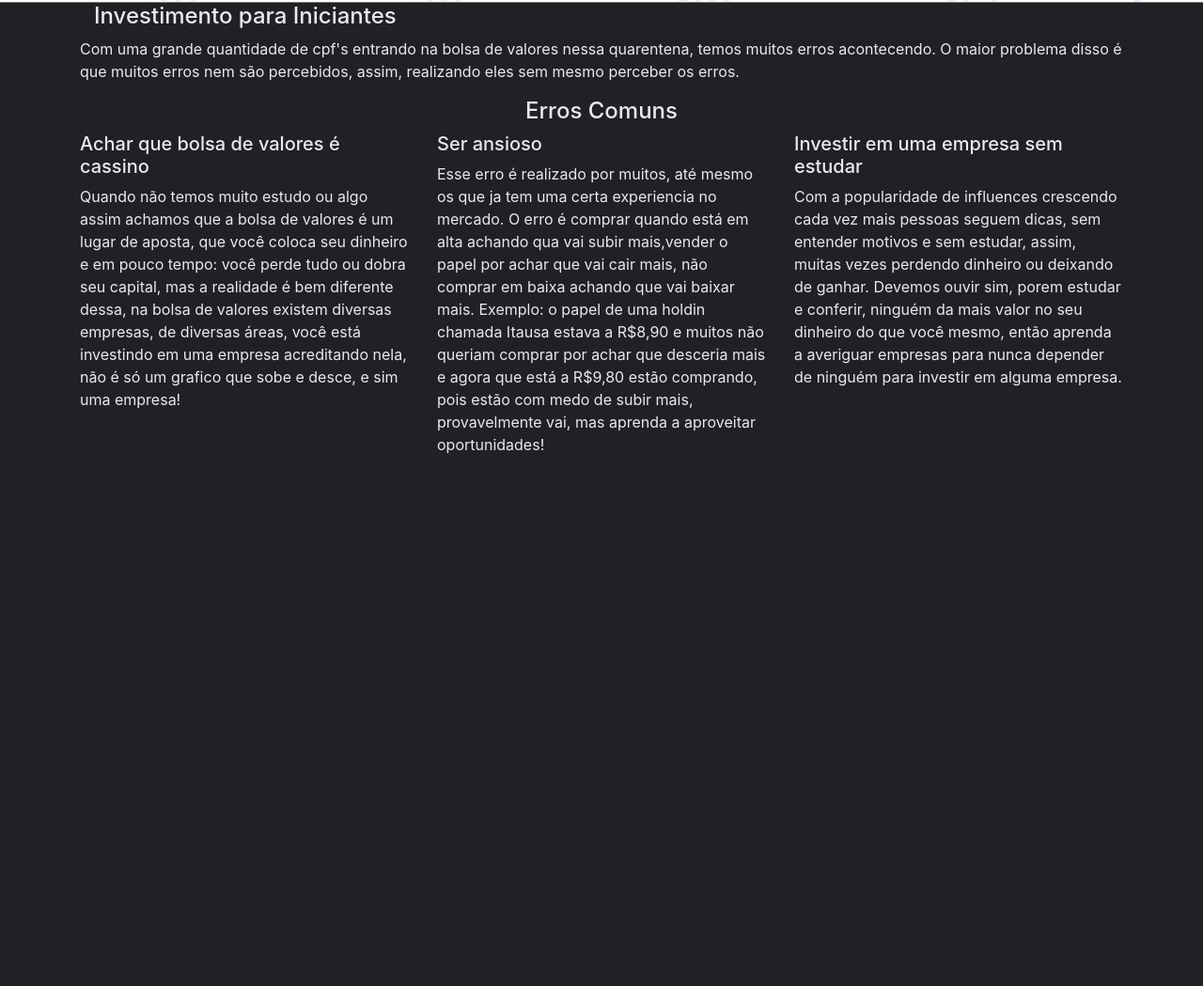
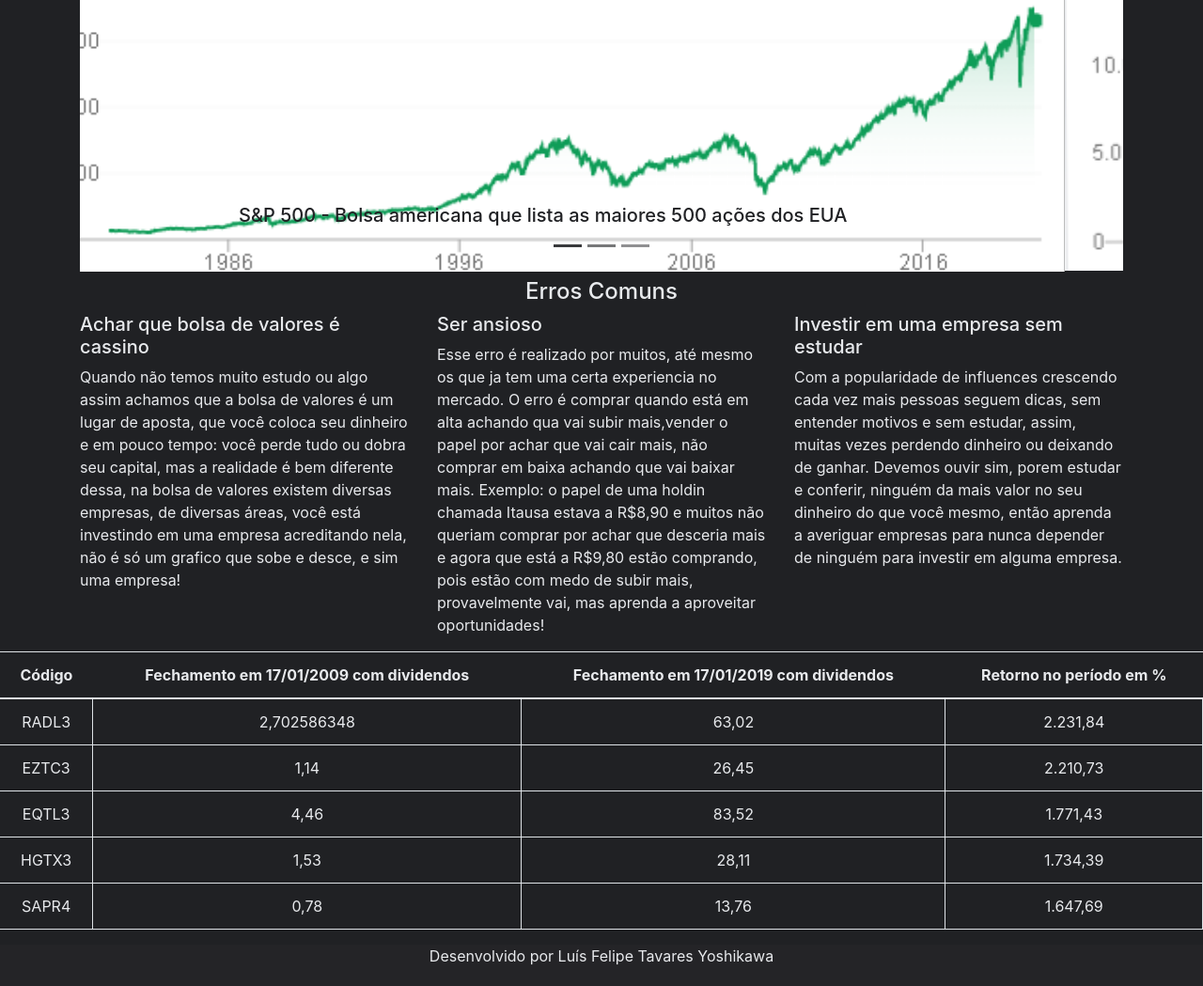
Before and after one commit to luisyoshikawa/bootstrapactivity, a plain HTML site: page index.html in a window 1280 px wide. Shown: the part 436-1485 px from the top of the page at 94% size. Before the commit the page ends 937 px from the top, so only its background shows below. Drawn offline with nearby package versions, Linux system fonts and the light colour scheme.

Commit message:
tables +

```diff
--- a/css/style.css
+++ b/css/style.css
@@ -1,3 +1,6 @@
+body{
+    scroll-behavior: smooth;
+}
 #erros{
     width: 100%;
     margin-left: auto;
@@ -9,3 +12,25 @@
     margin-left: auto;
     text-align: center;
 }
+#centro{
+    margin-left: auto;
+    margin-left: auto;
+    text-align: center;
+}
+table{
+    width: 100%;
+}
+tr{
+    text-align: center;
+    align-items: center;
+}
+td{
+    border-right: 1px solid #dee2e6;
+}
+/*footer*/
+footer{
+	text-align: center;
+	width: 100%;
+	padding-bottom: 20px;
+	background-color: rgba(36, 36, 39, 1);
+}
--- a/index.html
+++ b/index.html
@@ -35,7 +35,14 @@
                 </div>
             </div>
     </nav>
-    <div class="magin-top">
+
+    <div class="container" style="margin-top:68px;">
+        <h4 style="text-align: center;">Investimento para Iniciantes</h4>
+        <p>Com uma grande quantidade de cpf's entrando na bolsa de valores nessa quarentena, temos muitos erros acontecendo. O maior problema disso é que muitos erros nem são percebidos, assim, realizando eles diversas vezes. Na bolsa de valores temos diversos meios para ganhar dinheiro, como, o mais conhecido por todos "comprar na baixa e vender na alta", essa é a forma mais arriscada e dificíl de ganhar dinheiro, pois ninguém tem uma bola de cristal para adivinhar tudo.</p>
+        <p>A forma mais "facil" de ganhar dinheiro na bolsa de valores é investir em boas empresas para longo prazo, dependendo do papel, ele paga dividendos (dividendos = parte do lucro para seus acionistas, como um aluguel), além dos dividendos, como é uma boa empresa, provalvelmente irá ganhar também com a valorização do papel.</p>
+        <p>Podemos ver o poder no longo prazo nos indices das bolsas:</p>
+
+
           <div class="carrosel">
             <div id="carouselExampleCaptions" class="carousel slide" data-ride="carousel">
               <ol class="carousel-indicators">
@@ -73,14 +80,8 @@
               </a>
             </div>
           </div>
-    </div>
 
-    <div class="container">
-        <h4 class="col">Investimento para Iniciantes</h4>
-        <p>Com uma grande quantidade de cpf's entrando na bolsa de valores nessa quarentena, temos muitos erros acontecendo. O maior problema disso é que muitos erros nem são percebidos, assim, realizando eles sem mesmo perceber os erros.</p>
-
-
-    <div id="erros"><h4>Erros Comuns</h4></div>
+      <h4 id="erros" style="margin-top:7px;">Erros Comuns</h4>
 
     <div class="row align-items-start responsive">
         <div class="col-sm">
@@ -99,5 +100,59 @@
         </div>
       </div>
     </div>
+
+    <div class="table-responsive-xl">
+    <table class="table" style="border-bottom: 1px solid #dee2e6;">
+      <thead>
+        <tr>
+          <th scope="col">Código</th>
+          <th scope="col">Fechamento em 17/01/2009 com dividendos</th>
+          <th scope="col">Fechamento em 17/01/2019 com dividendos</th>
+          <th scope="col">Retorno no período em %</th>
+        </tr>
+      </thead>
+      <tbody>
+        <tr>
+          <td>RADL3</td>
+          <td>2,702586348</td>
+          <td>63,02</td>
+          <td>2.231,84</td>
+        </tr>
+        <tr>
+          <td>EZTC3</td>
+          <td>1,14</td>
+          <td>26,45</td>
+          <td>2.210,73</td>
+        </tr>
+        <tr>
+          <td>EQTL3</td>
+          <td>4,46</td>
+          <td>83,52</td>
+          <td>1.771,43</td>
+        </tr>
+        <tr>
+          <td>HGTX3</td>
+          <td>1,53</td>
+          <td>28,11</td>
+          <td>1.734,39</td>
+        </tr>
+        <tr>
+          <td>SAPR4</td>
+          <td>0,78</td>
+          <td>13,76</td>
+          <td>1.647,69</td>
+        </tr>
+      </tbody>
+    </table>
+  </div>
+
+    <footer>Desenvolvido por Luís Felipe Tavares Yoshikawa</footer>
+
+  </section>
+
+</div>
+
+</body>
+</html>
   </body>
 </html>
```
Also changed, not shown: css/bootstrap.css, img/emaildark.png (added), img/face.jpg (added), img/git.jpg (added), img/insta.jpg (added), img/wpp.png (added).
